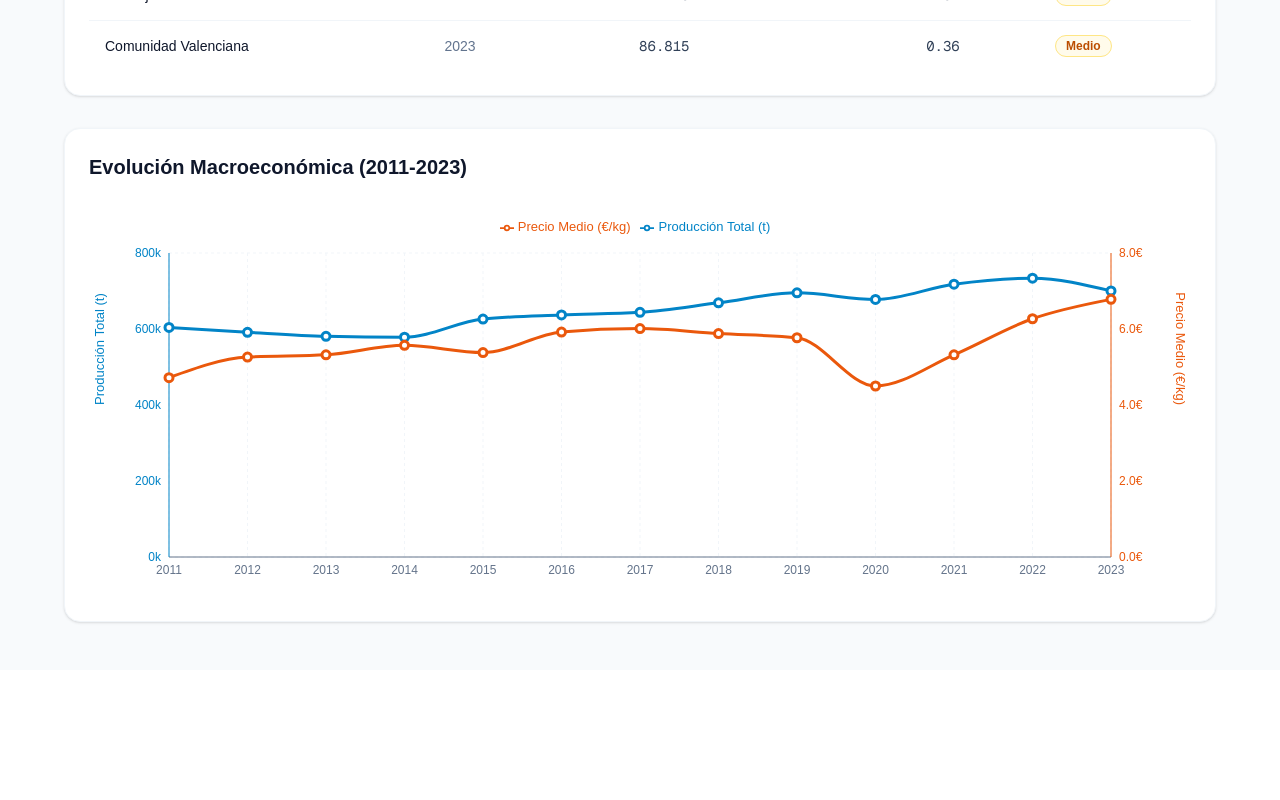
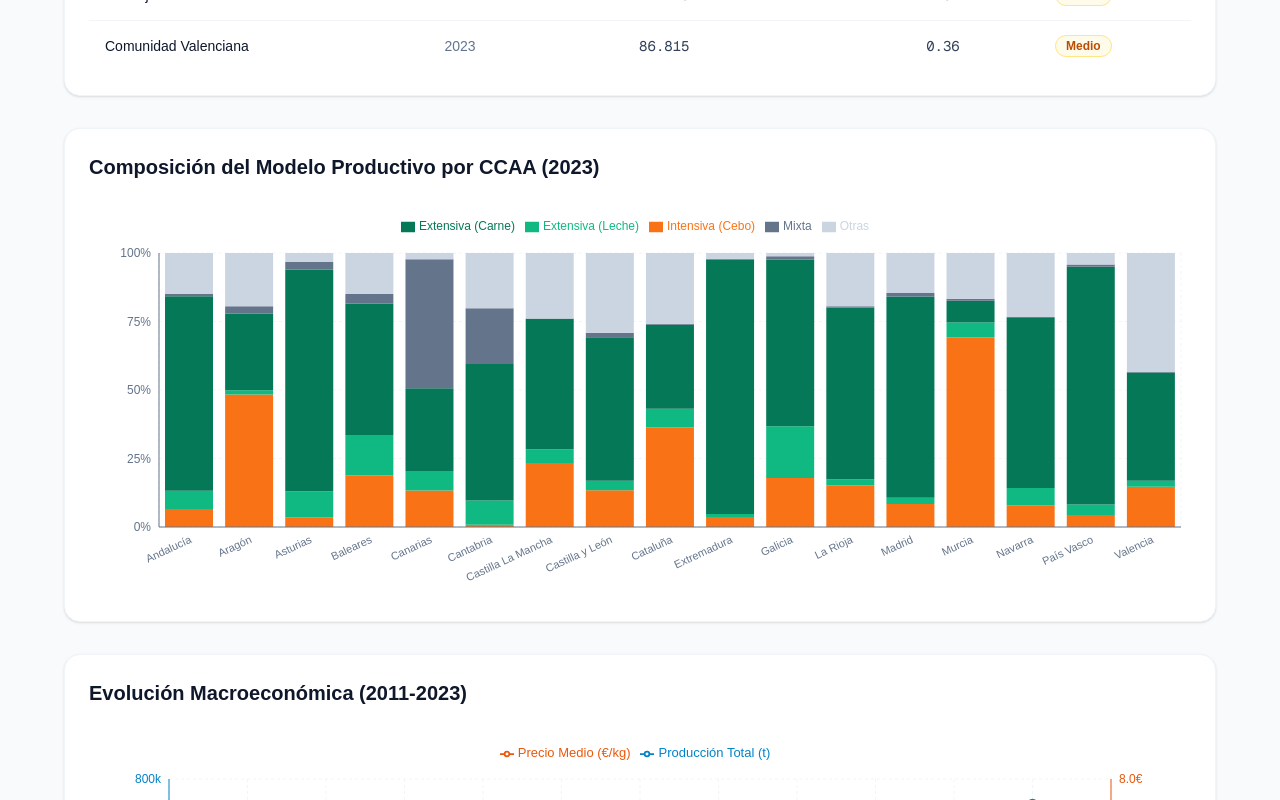
Before and after one commit to jorgesanzallende/analisis-sector-bovino, a Next.js app in the folder bovino-analytics-dashboard/: page / in a window 1280 px wide. Shown: the part 2380-3180 px from the top of the page. Before the commit the page ends 3050 px from the top, so only its background shows below. Built offline with nearby package versions, Linux system fonts and the light colour scheme.

Commit message:
feat: gráfico de barras apiladas al 100% con composición estructural

```diff
--- a/bovino-analytics-dashboard/src/app/page.tsx
+++ b/bovino-analytics-dashboard/src/app/page.tsx
@@ -6,6 +6,7 @@ import ClusterScatterChart from '@/components/charts/ClusterScatterChart';
 import ProductionBarChart from '@/components/charts/ProductionBarChart';
 import SpainMap from '@/components/charts/SpainMap';
 import MacroTrendChart from '@/components/charts/MacroTrendChart';
+import StructuralStackedBarChart from '@/components/charts/StructuralStackedBarChart';
 
 export default function Home() {
   const data = getDashboardData();
@@ -114,6 +115,14 @@ export default function Home() {
           </div>
         </section>
 
+        {/* Structural Section */}
+        <section className="bg-white rounded-2xl shadow-sm border border-slate-100 p-6 space-y-4 col-span-full">
+          <h2 className="text-xl font-semibold text-slate-900">
+            Composición del Modelo Productivo por CCAA (2023)
+          </h2>
+          <StructuralStackedBarChart />
+        </section>
+
         {/* Trend Section */}
         <section className="bg-white rounded-2xl shadow-sm border border-slate-100 p-6 space-y-4 col-span-full">
           <h2 className="text-xl font-semibold text-slate-900">
--- /dev/null
+++ b/bovino-analytics-dashboard/src/components/charts/StructuralStackedBarChart.tsx
@@ -0,0 +1,126 @@
+"use client";
+
+import React from 'react';
+import {
+  BarChart,
+  Bar,
+  XAxis,
+  YAxis,
+  CartesianGrid,
+  Tooltip,
+  Legend,
+  ResponsiveContainer
+} from 'recharts';
+import { getStructuralData } from '@/lib/data/api';
+
+const CustomTooltip = ({ active, payload, label }: any) => {
+  if (active && payload && payload.length) {
+    const rawData = payload[0].payload;
+    const total =
+      rawData.intensivaCebo +
+      rawData.extensivaLeche +
+      rawData.extensivaCarne +
+      rawData.mixta +
+      rawData.otras;
+
+    return (
+      <div className="bg-white p-3 border border-slate-100 rounded-lg shadow-md text-sm">
+        <p className="font-bold text-slate-900 mb-2">{label}</p>
+        <div className="space-y-1.5">
+          {payload.map((entry: any) => {
+            const realAbsValue = rawData[entry.dataKey];
+            const realPercentage = total > 0 ? (realAbsValue / total) * 100 : 0;
+
+            return (
+              <div key={entry.name} className="flex items-center justify-between gap-6">
+                <div className="flex items-center gap-2">
+                  <span className="w-2.5 h-2.5 rounded-full" style={{ backgroundColor: entry.fill }}></span>
+                  <span className="text-slate-500">{entry.name}:</span>
+                </div>
+                <span className="font-semibold text-slate-800">
+                  {realAbsValue.toLocaleString('es-ES')} ({realPercentage.toFixed(1)}%)
+                </span>
+              </div>
+            );
+          })}
+        </div>
+        <div className="border-t border-slate-100 mt-2 pt-2 flex justify-between gap-6 text-xs font-semibold text-slate-500">
+          <span>Total Explotaciones:</span>
+          <span>{total.toLocaleString('es-ES')}</span>
+        </div>
+      </div>
+    );
+  }
+  return null;
+};
+
+export default function StructuralStackedBarChart() {
+  const data = getStructuralData();
+
+  return (
+    <div className="w-full h-[400px]">
+      <ResponsiveContainer width="100%" height="100%">
+        <BarChart
+          data={data}
+          stackOffset="expand"
+          margin={{
+            top: 20,
+            right: 10,
+            left: 10,
+            bottom: 10,
+          }}
+        >
+          <CartesianGrid strokeDasharray="3 3" stroke="#f1f5f9" />
+          <XAxis
+            dataKey="comunidad"
+            stroke="#64748b"
+            fontSize={11}
+            tickLine={false}
+            interval={0}
+            angle={-25}
+            textAnchor="end"
+            height={60}
+          />
+          <YAxis
+            tickFormatter={(value) => `${(value * 100).toFixed(0)}%`}
+            stroke="#64748b"
+            fontSize={12}
+            tickLine={false}
+          />
+          <Tooltip content={<CustomTooltip />} />
+          <Legend verticalAlign="top" height={36} wrapperStyle={{ fontSize: 12, fontWeight: 500 }} />
+          <Bar
+            dataKey="intensivaCebo"
+            name="Intensiva (Cebo)"
+            fill="#f97316"
+            stackId="a"
+          />
+          <Bar
+            dataKey="extensivaLeche"
+            name="Extensiva (Leche)"
+            fill="#10b981"
+            stackId="a"
+          />
+          <Bar
+            dataKey="extensivaCarne"
+            name="Extensiva (Carne)"
+            fill="#047857"
+            stackId="a"
+          />
+          <Bar
+            dataKey="mixta"
+            name="Mixta"
+            fill="#64748b"
+            stackId="a"
+          />
+          <Bar
+            dataKey="otras"
+            name="Otras"
+            fill="#cbd5e1"
+            stackId="a"
+          />
+        </BarChart>
+      </ResponsiveContainer>
+    </div>
+  );
+}
--- a/bovino-analytics-dashboard/src/lib/data/api.ts
+++ b/bovino-analytics-dashboard/src/lib/data/api.ts
@@ -1,6 +1,7 @@
-import { BovineData, TrendData } from '@/types/dashboard';
+import { BovineData, TrendData, StructuralData } from '@/types/dashboard';
 import mockData from './mockData.json';
 import trendData from './trendData.json';
+import structuralData from './structuralData.json';
 
 export function getDashboardData(): BovineData[] {
   return mockData as BovineData[];
@@ -9,3 +10,7 @@ export function getDashboardData(): BovineData[] {
 export function getTrendData(): TrendData[] {
   return trendData as TrendData[];
 }
+
+export function getStructuralData(): StructuralData[] {
+  return structuralData as StructuralData[];
+}
--- /dev/null
+++ b/bovino-analytics-dashboard/src/lib/data/structuralData.json
@@ -0,0 +1,19 @@
+[
+  {"comunidad": "Andalucía", "intensivaCebo": 642, "extensivaLeche": 650, "extensivaCarne": 6932, "mixta": 76, "otras": 1462},
+  {"comunidad": "Aragón", "intensivaCebo": 2150, "extensivaLeche": 66, "extensivaCarne": 1242, "mixta": 122, "otras": 863},
+  {"comunidad": "Asturias", "intensivaCebo": 558, "extensivaLeche": 1464, "extensivaCarne": 12554, "mixta": 446, "otras": 510},
+  {"comunidad": "Baleares", "intensivaCebo": 184, "extensivaLeche": 144, "extensivaCarne": 469, "mixta": 34, "otras": 146},
+  {"comunidad": "Canarias", "intensivaCebo": 130, "extensivaLeche": 70, "extensivaCarne": 296, "mixta": 461, "otras": 22},
+  {"comunidad": "Cantabria", "intensivaCebo": 86, "extensivaLeche": 967, "extensivaCarne": 5420, "mixta": 2217, "otras": 2194},
+  {"comunidad": "Castilla La Mancha", "intensivaCebo": 984, "extensivaLeche": 212, "extensivaCarne": 2002, "mixta": 3, "otras": 1008},
+  {"comunidad": "Castilla y León", "intensivaCebo": 3038, "extensivaLeche": 774, "extensivaCarne": 11838, "mixta": 362, "otras": 6588},
+  {"comunidad": "Cataluña", "intensivaCebo": 2410, "extensivaLeche": 452, "extensivaCarne": 2032, "mixta": 23, "otras": 1715},
+  {"comunidad": "Extremadura", "intensivaCebo": 574, "extensivaLeche": 184, "extensivaCarne": 14762, "mixta": 46, "otras": 332},
+  {"comunidad": "Galicia", "intensivaCebo": 5640, "extensivaLeche": 5938, "extensivaCarne": 19156, "mixta": 384, "otras": 380},
+  {"comunidad": "La Rioja", "intensivaCebo": 67, "extensivaLeche": 10, "extensivaCarne": 277, "mixta": 2, "otras": 86},
+  {"comunidad": "Madrid", "intensivaCebo": 188, "extensivaLeche": 50, "extensivaCarne": 1646, "mixta": 29, "otras": 326},
+  {"comunidad": "Murcia", "intensivaCebo": 314, "extensivaLeche": 25, "extensivaCarne": 36, "mixta": 3, "otras": 76},
+  {"comunidad": "Navarra", "intensivaCebo": 168, "extensivaLeche": 132, "extensivaCarne": 1312, "mixta": 2, "otras": 492},
+  {"comunidad": "País Vasco", "intensivaCebo": 242, "extensivaLeche": 212, "extensivaCarne": 4807, "mixta": 44, "otras": 235},
+  {"comunidad": "Valencia", "intensivaCebo": 148, "extensivaLeche": 22, "extensivaCarne": 397, "mixta": 2, "otras": 437}
+]
```
Also changed, not shown: bovino-analytics-dashboard/src/types/dashboard.ts (+9 -0 lines).
